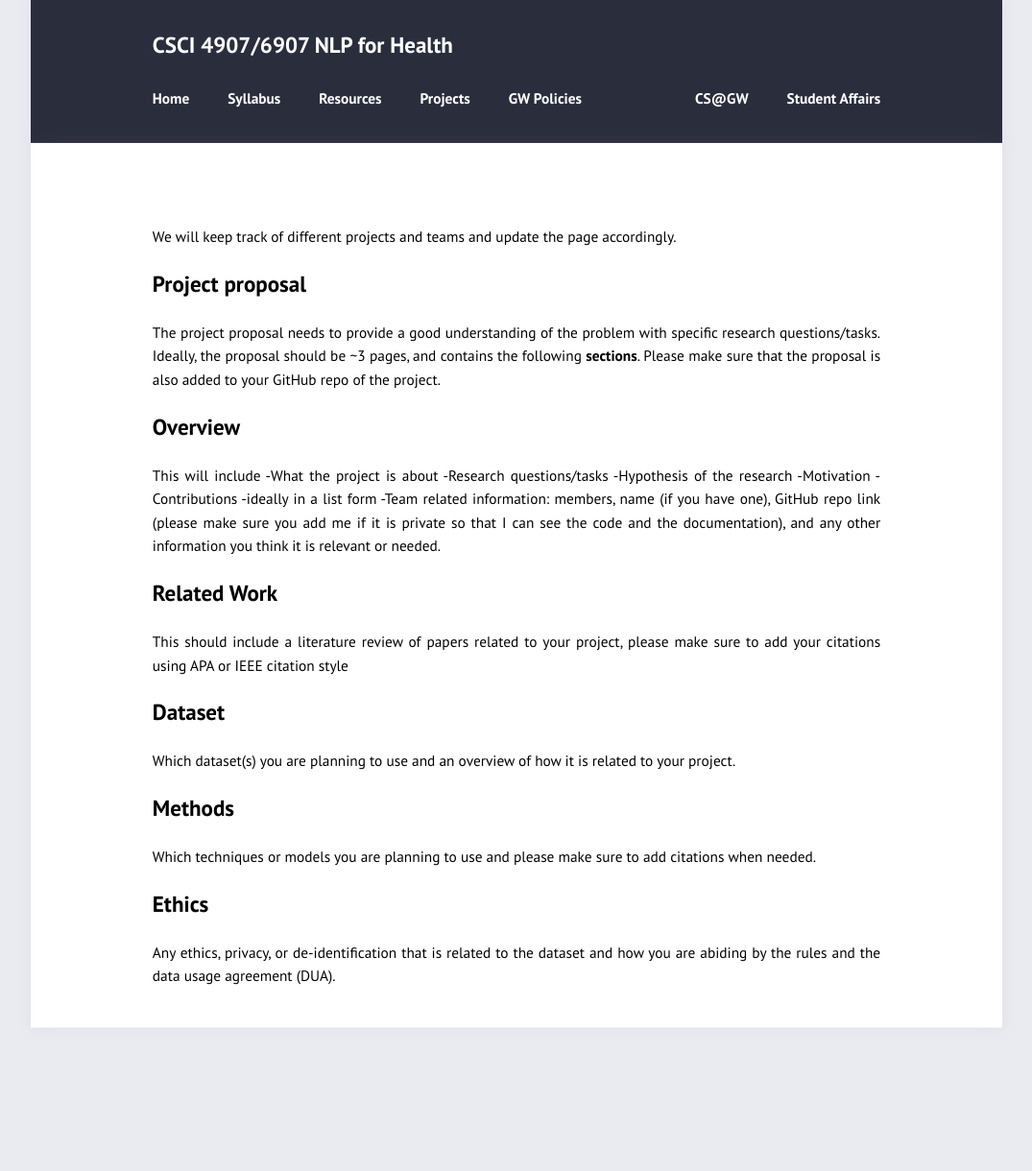
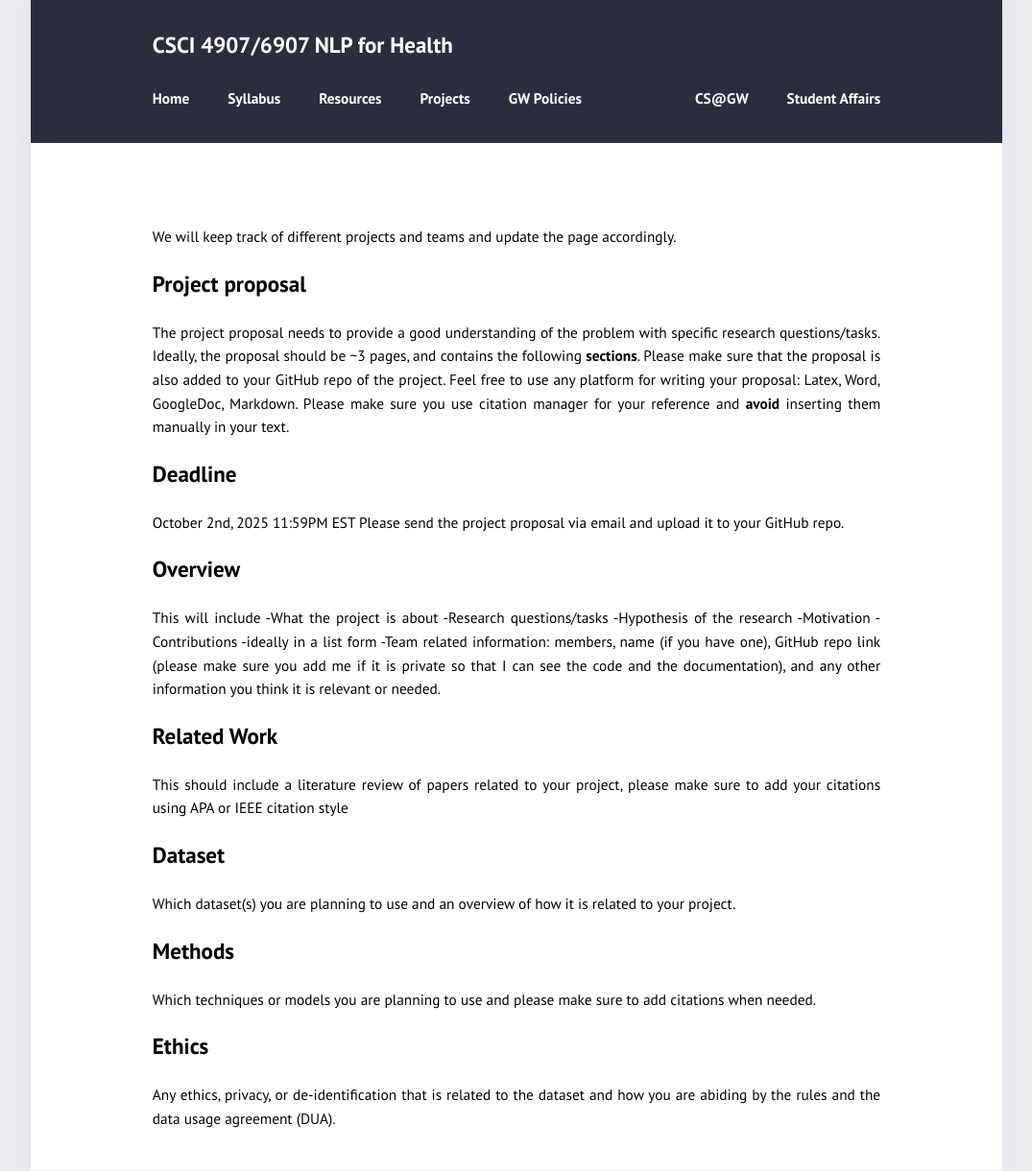
Before and after one commit to azirikly/nlp4health-fall25, a Jekyll site: the page built from projects.md, in a window 1280 px wide. Shown: the whole page at 96% size, without its empty margins (102-1177 px from the left). Built offline with Jekyll 4.4.1, drawn with Linux system fonts in a browser that asks for light colours; before the commit the page ends 1071 px from its top, so only the background shows below that.

Commit message:
Update projects.md

```diff
--- a/projects.md
+++ b/projects.md
@@ -8,6 +8,11 @@ We will keep track of different projects and teams and update the page according
 # Project proposal
 
 The project proposal needs to provide a good understanding of the problem with specific research questions/tasks. Ideally, the proposal should be ~3 pages, and contains the following **sections**. Please make sure that the proposal is also added to your GitHub repo of the project.
+Feel free to use any platform for writing your proposal: Latex, Word, GoogleDoc, Markdown. Please make sure you use citation manager for your reference and **avoid** inserting them manually in your text.
+
+## Deadline
+October 2nd, 2025 11:59PM EST
+Please send the project proposal via email and upload it to your GitHub repo.
 
 ## Overview
 
```
